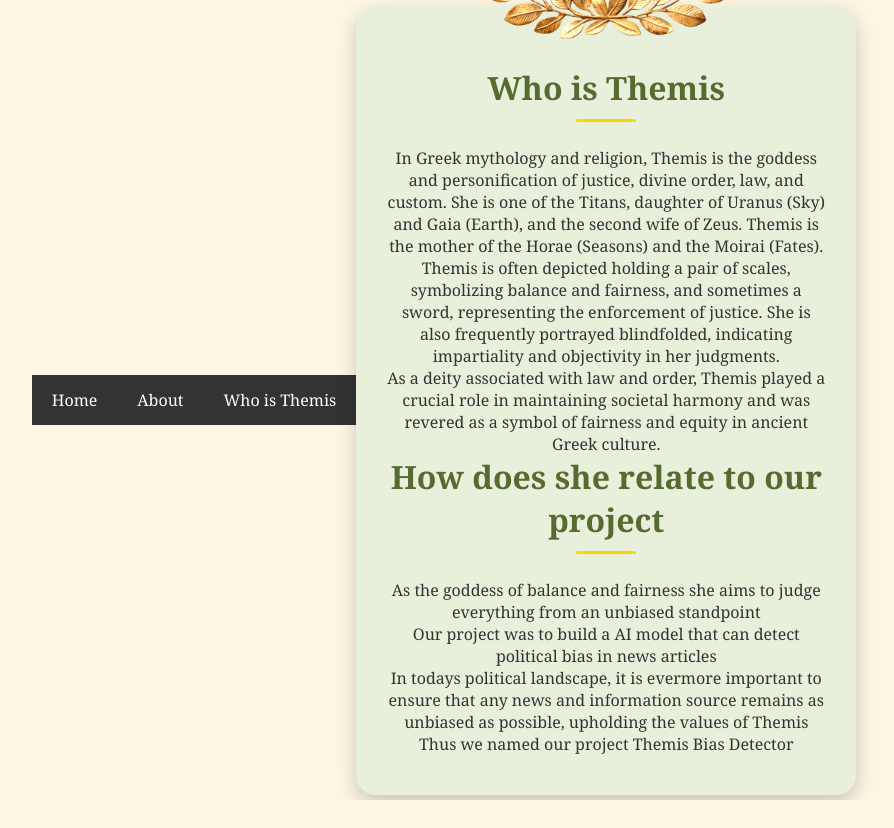
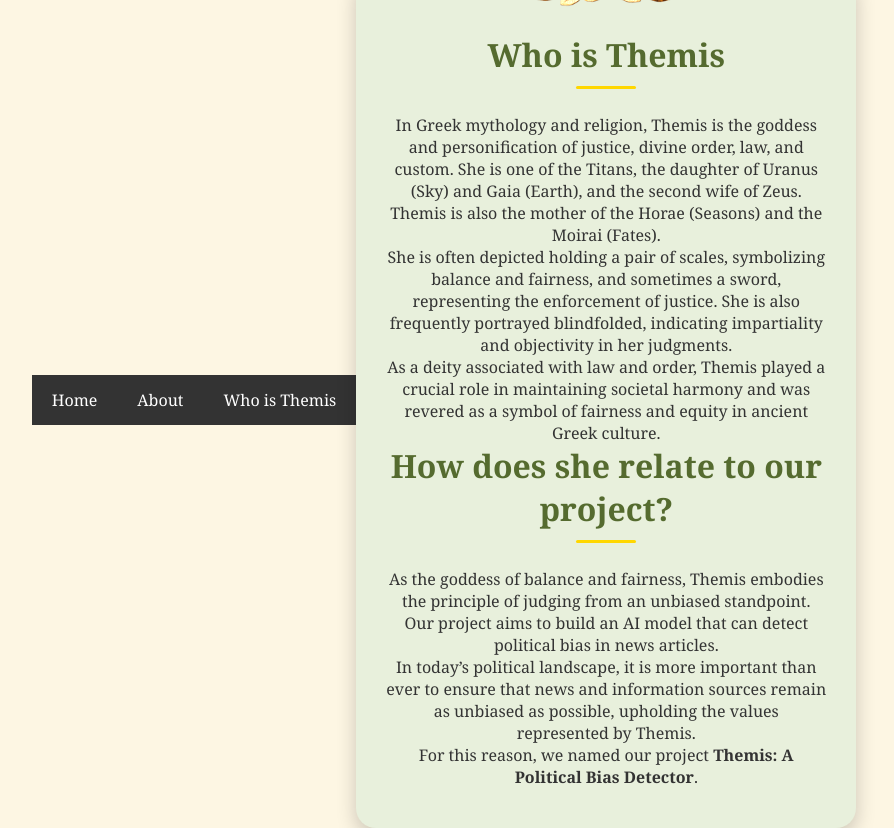
Before and after one commit to ezhang04/Themis, a Flask app: page /themis in a window 1280 px wide. Shown: the whole page, without its empty margins (196-1090 px from the left). Before the commit the page ends 800 px from the top, so only its background shows below. Run offline with Flask 3, Linux system fonts and the light colour scheme.

Commit message:
fixed typos

```diff
--- a/static/style.css
+++ b/static/style.css
@@ -165,10 +165,6 @@ ul {
   padding: 0;
 }
 
-nav {
-  margin-top: 0px;
-}
-
 /* Reset list styling */
 .navbar {
   list-style-type: none;
--- a/templates/themis.html
+++ b/templates/themis.html
@@ -15,14 +15,33 @@
     </nav>
     <div class="container">
         <h2>Who is Themis</h2>
-        <p>In Greek mythology and religion, Themis is the goddess and personification of justice, divine order, law, and custom. She is one of the Titans, daughter of Uranus (Sky) and Gaia (Earth), and the second wife of Zeus. Themis is the mother of the Horae (Seasons) and the Moirai (Fates).</p>
-        <p>Themis is often depicted holding a pair of scales, symbolizing balance and fairness, and sometimes a sword, representing the enforcement of justice. She is also frequently portrayed blindfolded, indicating impartiality and objectivity in her judgments.</p>
-        <p>As a deity associated with law and order, Themis played a crucial role in maintaining societal harmony and was revered as a symbol of fairness and equity in ancient Greek culture.</p>
-        <h2>How does she relate to our project</h2>
-        <p>As the goddess of balance and fairness she aims to judge everything from an unbiased standpoint</p>
-        <p>Our project was to build a AI model that can detect political bias in news articles</p>
-        <p>In todays political landscape, it is evermore important to ensure that any news and information source remains as unbiased as possible, upholding the values of Themis</p>
-        <p>Thus we named our project Themis Bias Detector</p>
+<p>
+  In Greek mythology and religion, Themis is the goddess and personification of justice, divine order, law, and custom.
+  She is one of the Titans, the daughter of Uranus (Sky) and Gaia (Earth), and the second wife of Zeus.
+  Themis is also the mother of the Horae (Seasons) and the Moirai (Fates).
+</p>
+<p>
+  She is often depicted holding a pair of scales, symbolizing balance and fairness, and sometimes a sword, representing the enforcement of justice.
+  She is also frequently portrayed blindfolded, indicating impartiality and objectivity in her judgments.
+</p>
+<p>
+  As a deity associated with law and order, Themis played a crucial role in maintaining societal harmony and was revered as a symbol of fairness and equity in ancient Greek culture.
+</p>
+
+<h2>How does she relate to our project?</h2>
+<p>
+  As the goddess of balance and fairness, Themis embodies the principle of judging from an unbiased standpoint.
+</p>
+<p>
+  Our project aims to build an AI model that can detect political bias in news articles.
+</p>
+<p>
+  In today’s political landscape, it is more important than ever to ensure that news and information sources remain as unbiased as possible, upholding the values represented by Themis.
+</p>
+<p>
+  For this reason, we named our project <strong>Themis: A Political Bias Detector</strong>.
+</p>
+
     </div>
 </body>
 </html>
```
Also changed, not shown: templates/about.html (+19 -3 lines).
